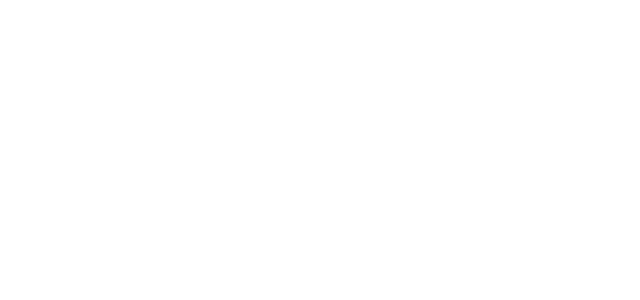
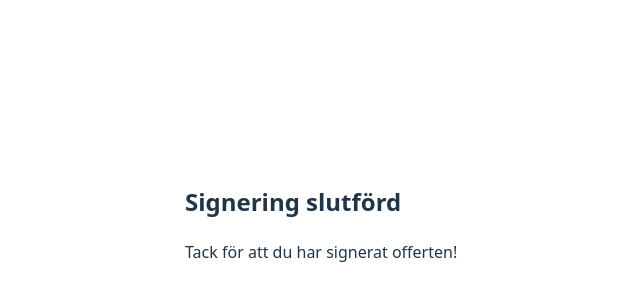
Before and after one commit to Lukasronnholm/grupp-2, a React (Vite) app: page /signcompleted in a window 1280 px wide. Before the commit this address had no page. Shown: the part 178-478 px from the top of the page, without its empty margins (103-743 px from the left). Built offline with nearby package versions, Linux system fonts and the light colour scheme.

Commit message:
fixed sign nav

```diff
--- a/src/App.jsx
+++ b/src/App.jsx
@@ -5,6 +5,8 @@
 import Sender from './pages/sender.jsx'
 import ViewOffer from './components/viewOffer.jsx'
 import ReviewForm from './components/reviewForm.jsx'
+import SignComplete from './components/signComplete.jsx'
+import { MantineProvider } from '@mantine/core'
 
 function App() {
  const [offers, setOffers] = useState(() => {
@@ -38,16 +40,18 @@
 
 
   return (
+    <MantineProvider>
     <Router>
       <Routes>
         <Route path="/" element={<Sender addOffer={addOffer}/>} />
         <Route path="/reviewform" element={<ReviewForm/>} />
          <Route path="/reviewoffer" element={<reviewOffer/>} />
         <Route path="/viewoffer" element={<ViewOffer offers={offers} markAsRead={markAsRead}/>} />
-        <Route path="/signcomplete" element={<signComplete />} />
+        <Route path="/signcompleted" element={<SignComplete />} />
         <Route path="/receiver" element={<Receiver offers={offers} markAsRead={markAsRead} />} />
       </Routes>
     </Router>
+    </MantineProvider>
   )
 }
 
--- a/src/components/activeOffer.jsx
+++ b/src/components/activeOffer.jsx
@@ -6,10 +6,10 @@
     {hasNew && (<span style={{
           position: 'absolute',
           top: '-4px',
-          right: '-4px',
+          right: '4px',
           height: '12px',
           width: '12px',
-          backgroundColor: '#ef4444', // red-500
+          backgroundColor: '#ef4444',
           borderRadius: '50%',
           border: '1px solid black',
           zIndex: 10
--- a/src/components/signComplete.jsx
+++ b/src/components/signComplete.jsx
@@ -0,0 +1,10 @@
+function SignComplete() {
+  return (
+    <div>
+      <h2>Signering slutförd</h2>
+      <p>Tack för att du har signerat offerten!</p>
+    </div>
+  );
+}
+
+export default SignComplete;
```
